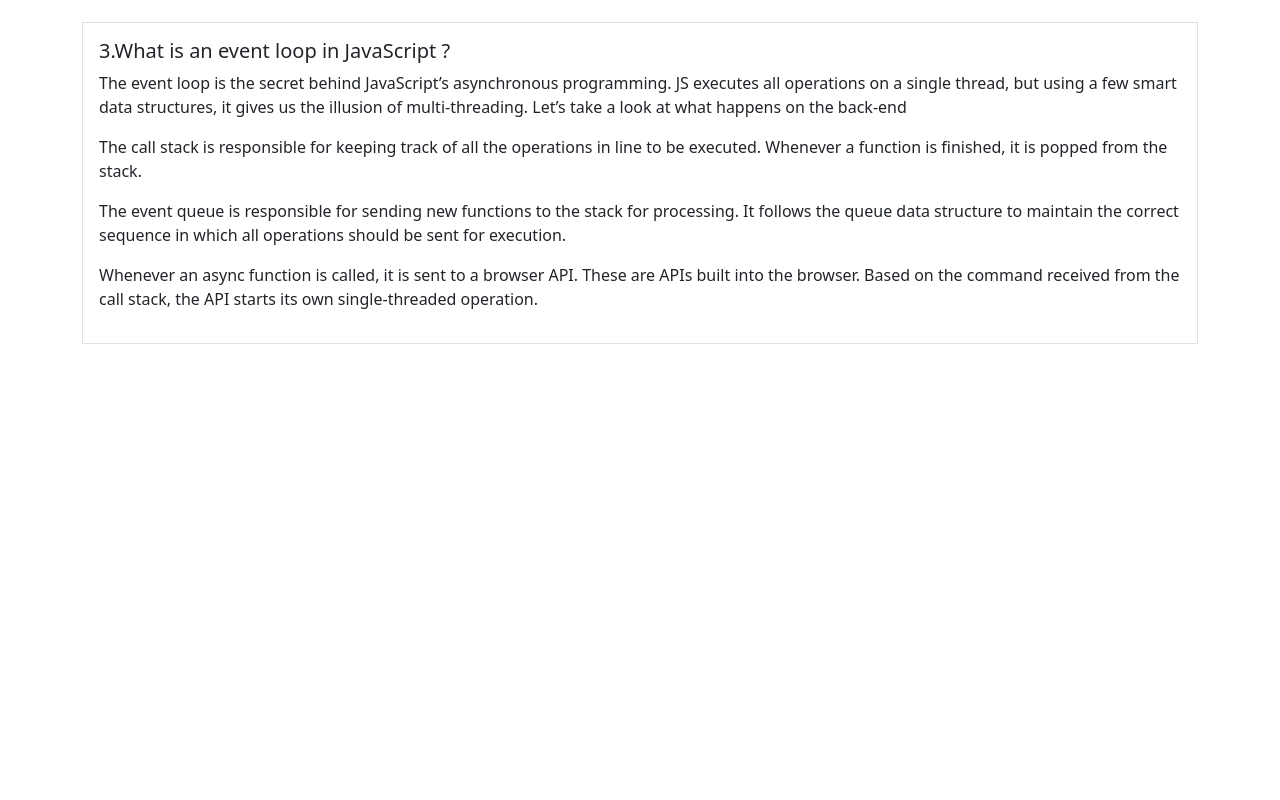
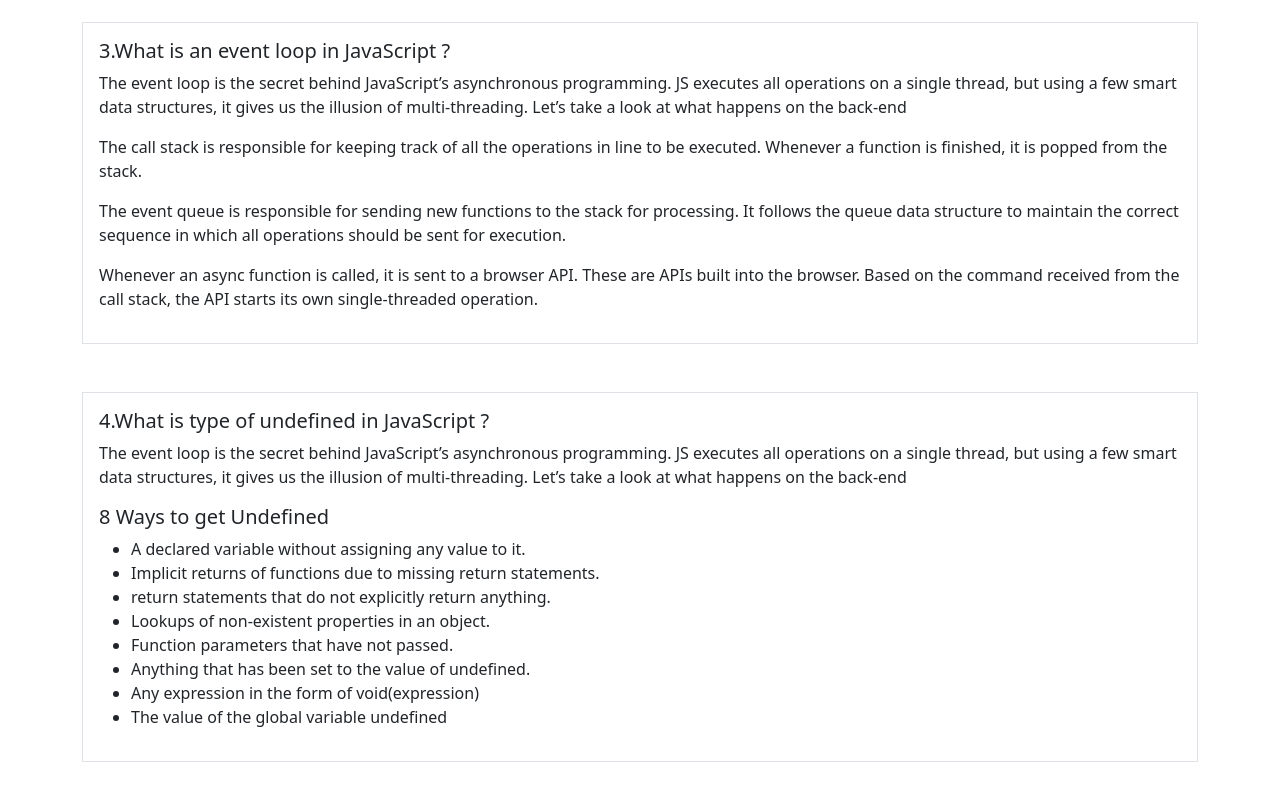
Before and after one commit to Mahedi-junior/type-monster-ass7, a plain HTML site: page blog.html in a window 1280 px wide. Shown: the part 782-1582 px from the top of the page. Before the commit the page ends 1126 px from the top, so only its background shows below. Drawn offline with nearby package versions, Linux system fonts and the light colour scheme.

Commit message:
blog section completed

```diff
--- a/blog.html
+++ b/blog.html
@@ -64,6 +64,26 @@
 
         </div>
 
+        <div class="mt-5 border p-3 mb-5">
+            <h5>4.What is type of undefined in JavaScript ?</h5>
+            <p>The event loop is the secret behind JavaScript’s asynchronous programming. JS executes all operations on
+                a single thread, but using a few smart data structures, it gives us the illusion of multi-threading.
+                Let’s take a look at what happens on the back-end</p>
+            <h5>8 Ways to get Undefined</h5>
+            <ul>
+                <li>A declared variable without assigning any value to it.</li>
+                <li>Implicit returns of functions due to missing return statements.</li>
+                <li>return statements that do not explicitly return anything.</li>
+                <li>Lookups of non-existent properties in an object.</li>
+                <li>Function parameters that have not passed.</li>
+                <li>Anything that has been set to the value of undefined.</li>
+                <li>Any expression in the form of void(expression)</li>
+                <li>The value of the global variable undefined</li>
+            </ul>
+
+
+        </div>
+
     </section>
 
 
```
